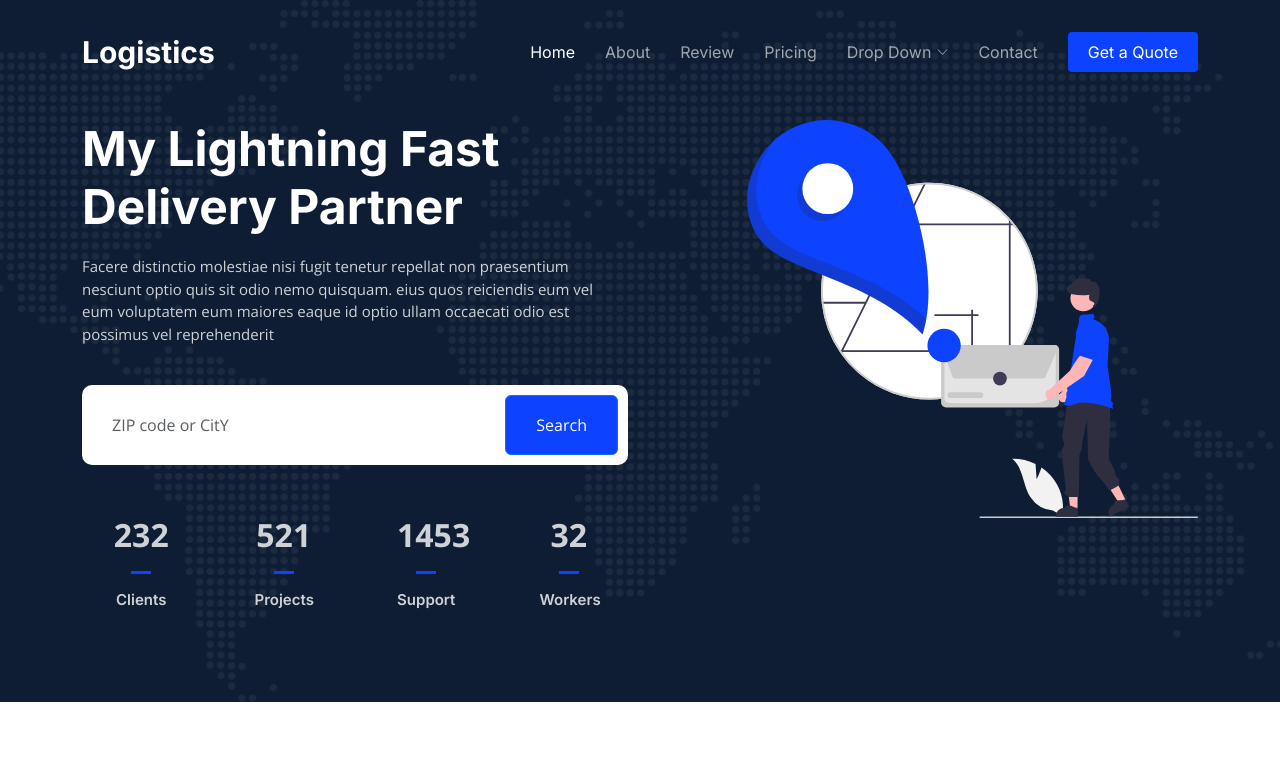
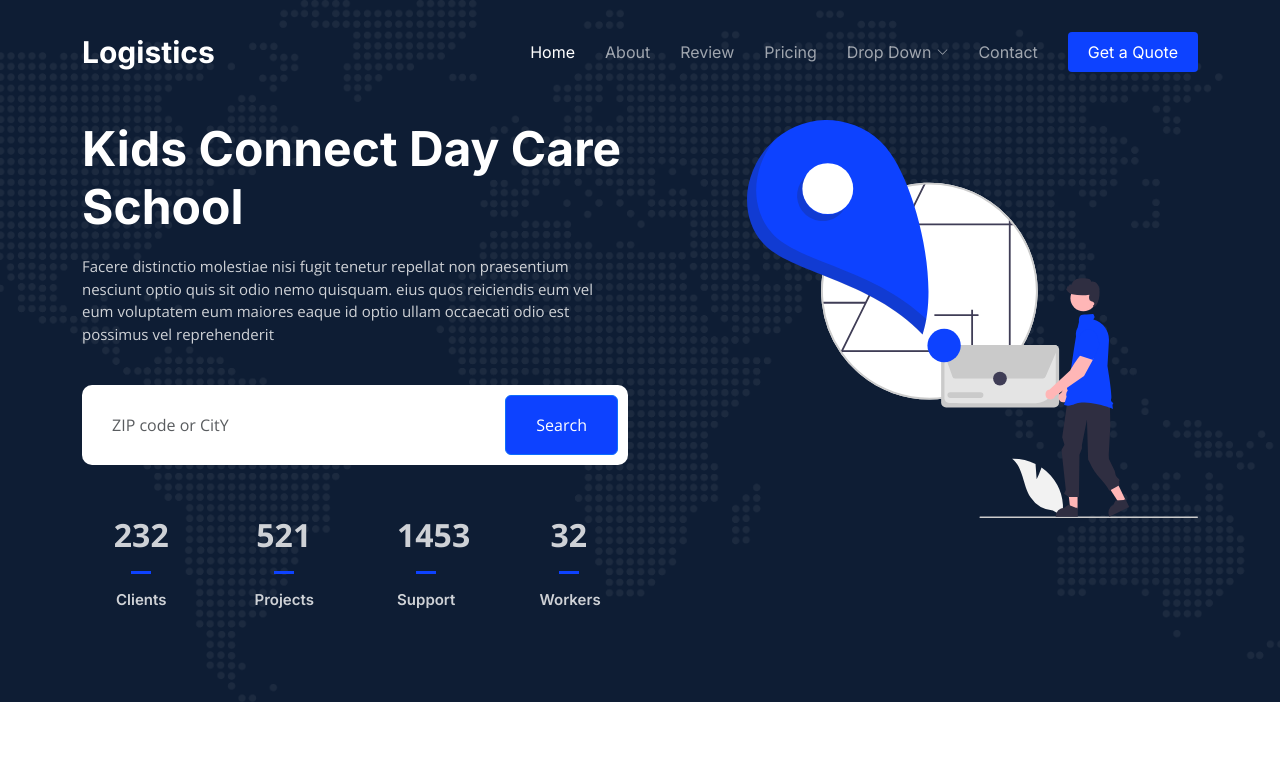
Before and after one commit to gad2010/awscicd-static-app, a plain HTML site: page index.html in a window 1280 px wide. Shown: the top 779 px of the page. Drawn offline with nearby package versions, Linux system fonts and the light colour scheme.

Commit message:
changed on front end

```diff
--- a/index.html
+++ b/index.html
@@ -89,7 +89,7 @@
     <div class="container">
       <div class="row gy-4 d-flex justify-content-between">
         <div class="col-lg-6 order-2 order-lg-1 d-flex flex-column justify-content-center">
-          <h2 data-aos="fade-up">My Lightning Fast Delivery Partner</h2>
+          <h2 data-aos="fade-up">Kids Connect Day Care School</h2>
           <p data-aos="fade-up" data-aos-delay="100">Facere distinctio molestiae nisi fugit tenetur repellat non praesentium nesciunt optio quis sit odio nemo quisquam. eius quos reiciendis eum vel eum voluptatem eum maiores eaque id optio ullam occaecati odio est possimus vel reprehenderit</p>
 
           <form action="#" class="form-search d-flex align-items-stretch mb-3" data-aos="fade-up" data-aos-delay="200">
```
